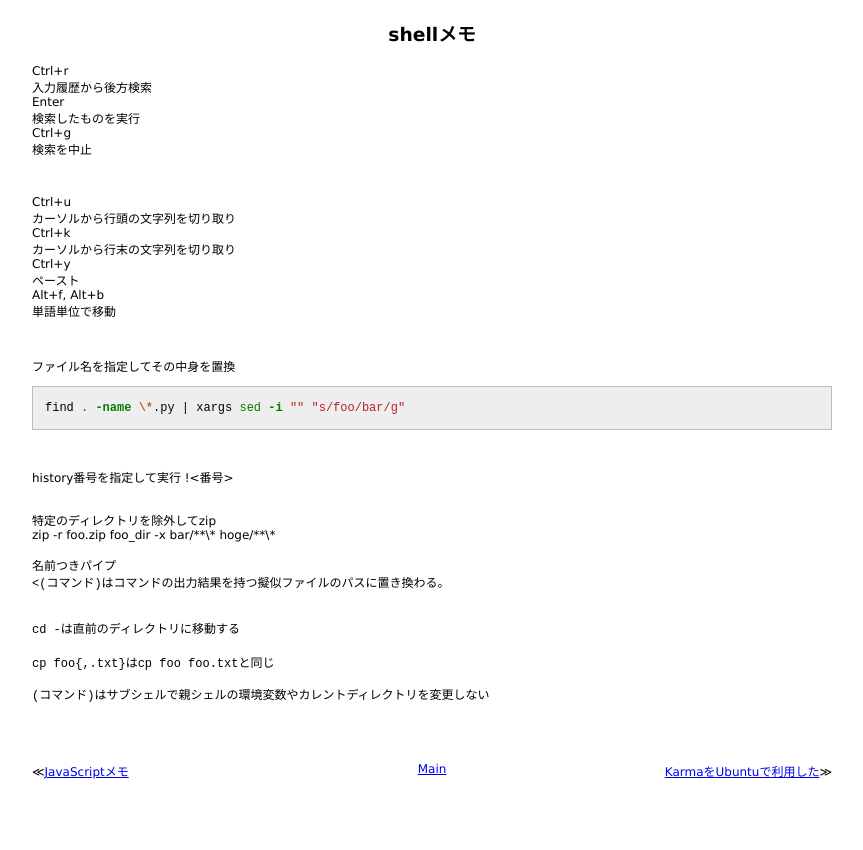
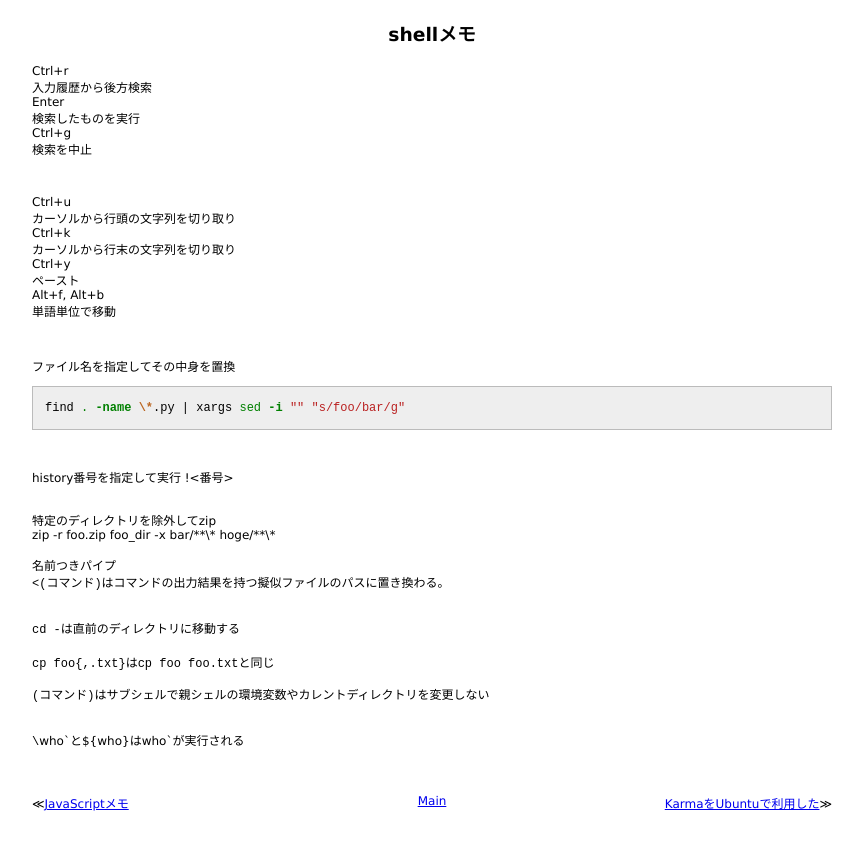
Before and after one commit to 38elements/38elements.github.com, a Jekyll site: the page built from _posts/2014-4-20-shell.md, in a window 1280 px wide. Shown: the top 850 px of the page, without its empty margins (208-1071 px from the left). Built offline with Jekyll 4.4.1, drawn with Linux system fonts in a browser that asks for light colours; Markdown is read by kramdown in place of the engine named in the settings.

Commit message:
Update 2014-4-20-shell.md

```diff
--- a/_posts/2014-4-20-shell.md
+++ b/_posts/2014-4-20-shell.md
@@ -48,3 +48,5 @@ zip -r foo.zip foo_dir -x bar/\*\*\\\* hoge/\*\*\\\*
 
 `(コマンド)`はサブシェルで親シェルの環境変数やカレントディレクトリを変更しない
 <br>
+
+`\`who\``と`${who}`は`who`が実行される
```
